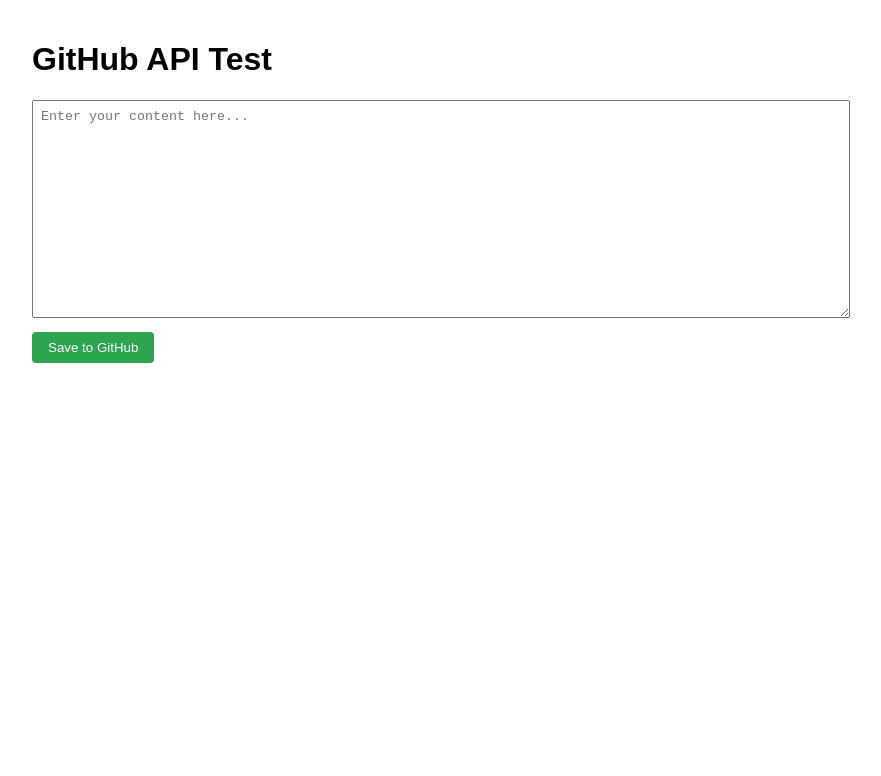
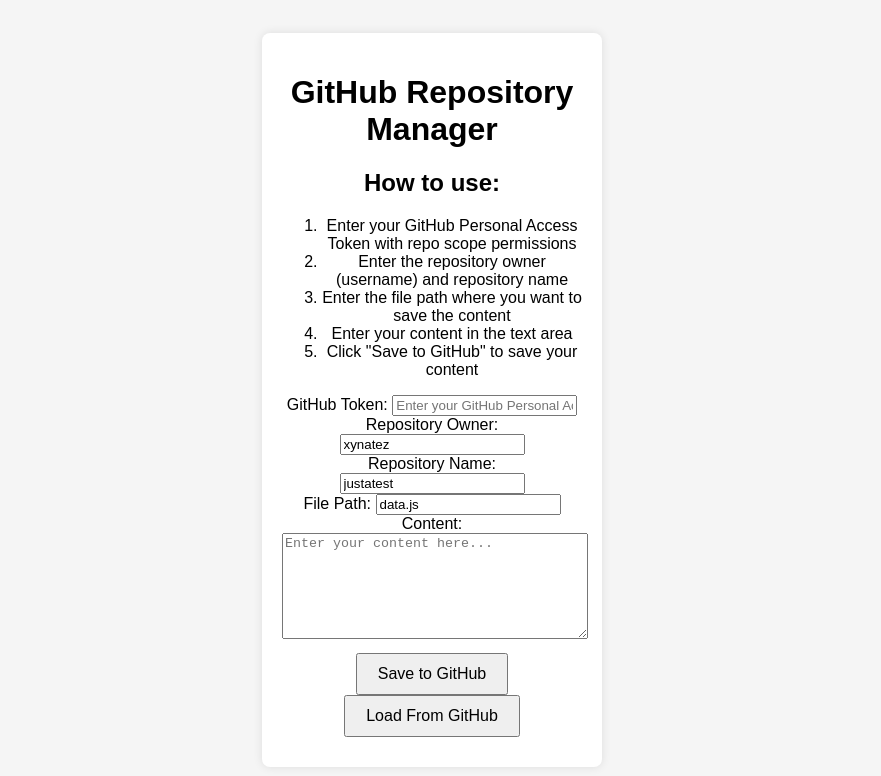
Before and after one commit to xynatez/justatest, a plain HTML site: page index.html in a window 1280 px wide. Shown: the whole page, without its empty margins (208-1089 px from the left). Drawn offline with Linux system fonts and the light colour scheme.

Commit message:
Update index.html

```diff
--- a/index.html
+++ b/index.html
@@ -3,41 +3,61 @@
 <head>
   <meta charset="UTF-8">
   <meta name="viewport" content="width=device-width, initial-scale=1.0">
-  <title>GitHub API Test</title>
-  <style>
-    body {
-      font-family: Arial, sans-serif;
-      max-width: 800px;
-      margin: 0 auto;
-      padding: 20px;
-    }
-    textarea {
-      width: 100%;
-      height: 200px;
-      margin-bottom: 10px;
-      padding: 8px;
-    }
-    button {
-      padding: 8px 16px;
-      background-color: #2da44e;
-      color: white;
-      border: none;
-      border-radius: 4px;
-      cursor: pointer;
-    }
-    #status {
-      margin-top: 10px;
-      font-weight: bold;
-    }
-  </style>
+  <title>GitHub Repository Manager</title>
+  <link rel="stylesheet" href="styles.css">
 </head>
 <body>
-  <h1>GitHub API Test</h1>
-  <textarea id="userInput" placeholder="Enter your content here..."></textarea>
-  <button id="saveBtn">Save to GitHub</button>
-  <div id="status"></div>
+  <div class="container">
+    <header>
+      <h1>GitHub Repository Manager</h1>
+    </header>
 
-  <!-- Script will be loaded here -->
+    <div class="info-box">
+      <h2>How to use:</h2>
+      <ol>
+        <li>Enter your GitHub Personal Access Token with repo scope permissions</li>
+        <li>Enter the repository owner (username) and repository name</li>
+        <li>Enter the file path where you want to save the content</li>
+        <li>Enter your content in the text area</li>
+        <li>Click "Save to GitHub" to save your content</li>
+      </ol>
+    </div>
+
+    <div class="form-group">
+      <label for="authToken">GitHub Token:</label>
+      <input type="password" id="authToken" placeholder="Enter your GitHub Personal Access Token" class="form-control">
+    </div>
+
+    <div class="form-row">
+      <div class="form-group">
+        <label for="owner">Repository Owner:</label>
+        <input type="text" id="owner" value="xynatez" placeholder="GitHub username" class="form-control">
+      </div>
+
+      <div class="form-group">
+        <label for="repo">Repository Name:</label>
+        <input type="text" id="repo" value="justatest" placeholder="Repository name" class="form-control">
+      </div>
+    </div>
+
+    <div class="form-group">
+      <label for="path">File Path:</label>
+      <input type="text" id="path" value="data.js" placeholder="e.g., data.js or folder/file.txt" class="form-control">
+    </div>
+
+    <div class="form-group">
+      <label for="userInput">Content:</label>
+      <textarea id="userInput" placeholder="Enter your content here..." class="form-control"></textarea>
+    </div>
+
+    <div class="button-group">
+      <button id="saveBtn" class="btn primary">Save to GitHub</button>
+      <button id="loadBtn" class="btn secondary">Load From GitHub</button>
+    </div>
+
+    <div id="status" class="status"></div>
+  </div>
+
   <script src="script.js"></script>
 </body>
 </html>
```
